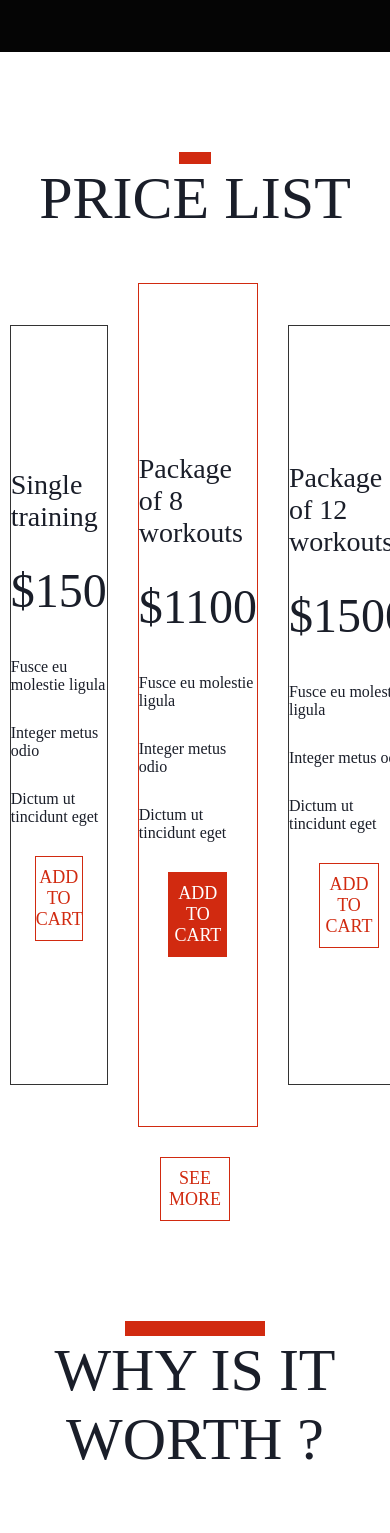
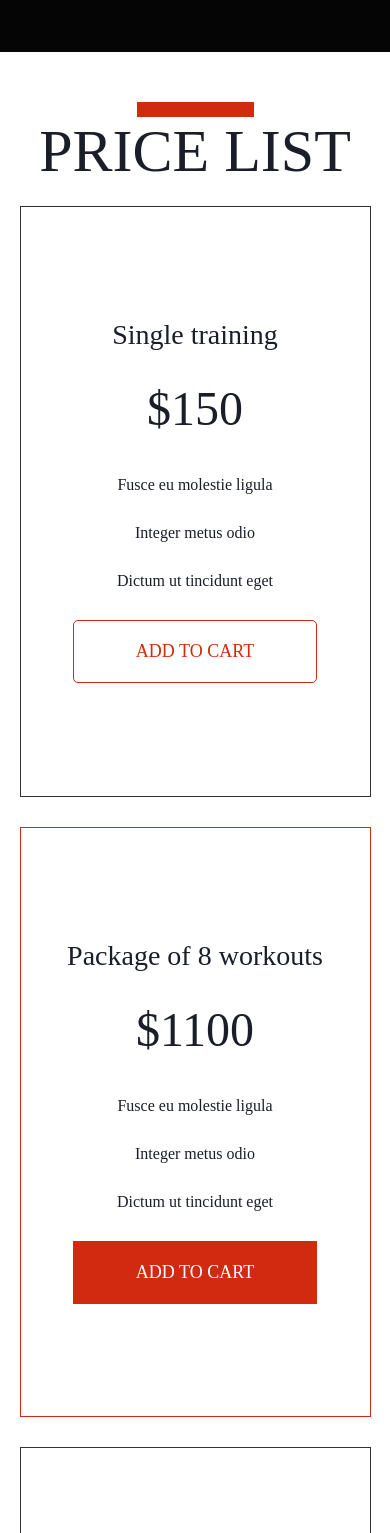
Before and after one commit to Macomi27/Personal-trainer-website, a React (Create React App) app: page / in a window 390 px wide. Shown: the part 3535-5068 px from the top of the page. Built offline with nearby package versions, Linux system fonts and the light colour scheme.

Commit message:
price list mobile responsiveness setup

```diff
--- a/src/components/Gallery/Gallery.css
+++ b/src/components/Gallery/Gallery.css
@@ -84,7 +84,7 @@
     }
 
     .gal-animation{
-        width: 20%;
+        width: 30%;
         height: 15px;
     }
 
--- a/src/components/Pricelist/Pricelist.css
+++ b/src/components/Pricelist/Pricelist.css
@@ -102,6 +102,7 @@
     background-color: transparent;
     font-size: 18px;
     font-weight: 300;
+    border-radius: 5px;
 }
 
 .package-8{
@@ -146,6 +147,7 @@
     background-color: transparent;
     font-size: 18px;
     font-weight: 300;
+    border-radius: 5px;
 }
 
 .see-more > button:hover{
@@ -153,3 +155,47 @@
     border-color: var(--userColor_1);
     transition: all .3s ease;
 }
+
+@media (max-width: 767px) {
+    .price-list-sec{
+        margin-block: 50px;
+    }
+
+    .price-list{
+        width: 90%;
+        grid-template-columns: 1fr;
+        margin-bottom: 20px;
+    }
+
+    .pricelist-title{
+        margin-bottom: 20px;
+    }
+
+    .pricelist-animation{
+    width: 30%;
+    height: 15px;
+    background-color: var(--brand);
+    }
+
+    .single-training,
+    .package-8,
+    .package-12{
+        padding-block: 30px;
+        height: 70vh;
+    }
+
+    .single-training button,
+    .package-12 button,
+    .package-8 button{
+        width: 70%;
+        padding-block: 20px;
+    }
+
+    .see-more{
+        width: 60%;
+    }
+
+    .see-more button{
+        padding-block: 20px;
+    }
+}
--- a/src/components/Worth/Worth.css
+++ b/src/components/Worth/Worth.css
@@ -107,7 +107,7 @@
     }
 
     .worth-animation{
-        width: 40%;
+        width: 30%;
         height: 15px;
     }
 
```
